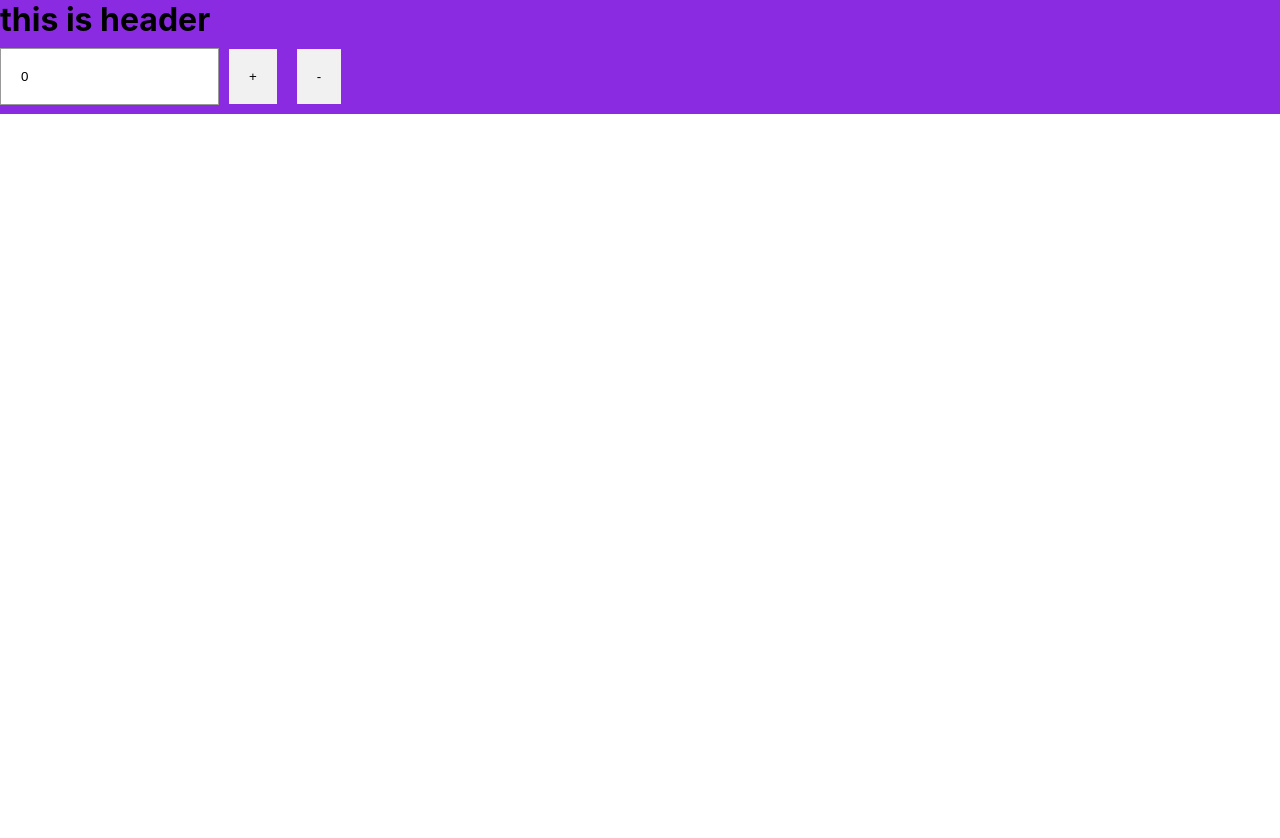
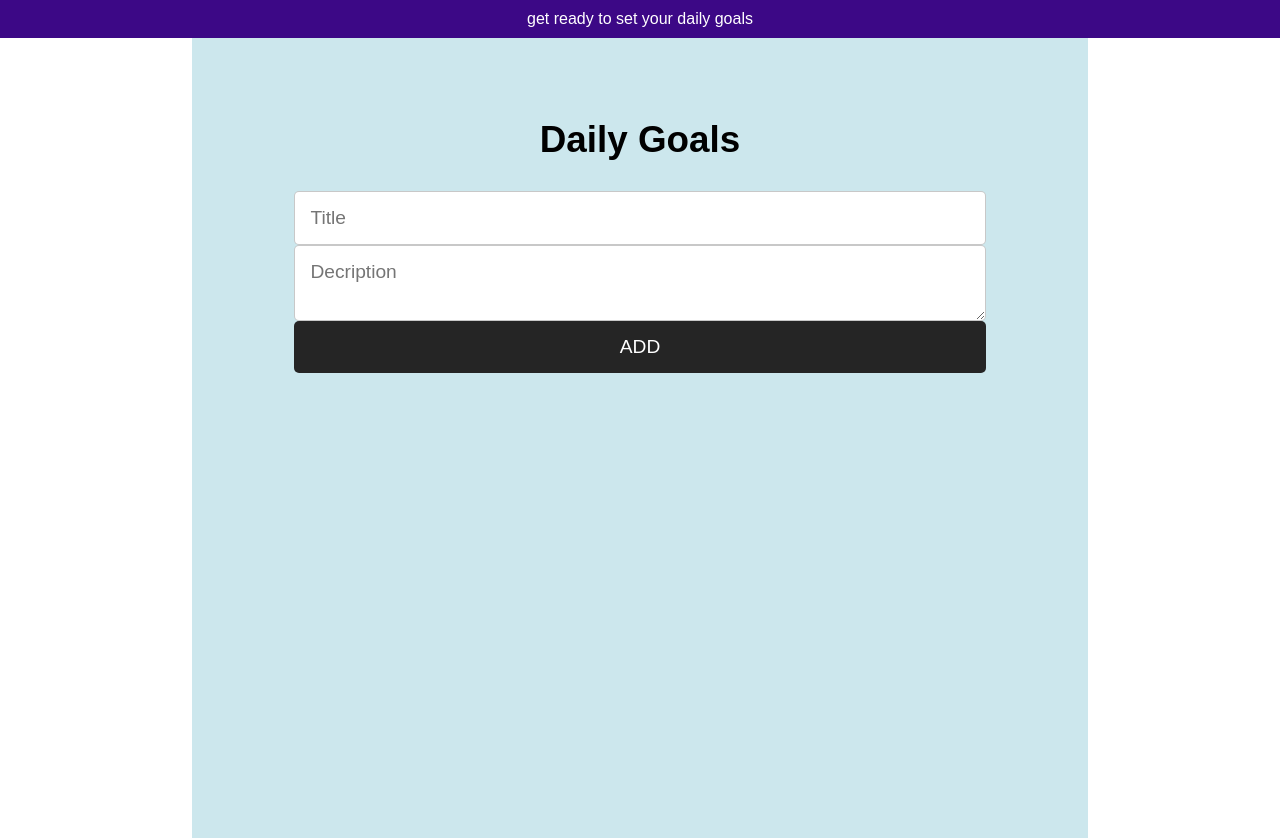
Before and after one commit to Shaikhatif17/ToDOList, a React (Create React App) app: page / in a window 1280 px wide. Before the commit the page ends 800 px from the top, so only its background shows below. Built offline with nearby package versions, Linux system fonts and the light colour scheme.

Commit message:
added form

```diff
--- a/src/App.css
+++ b/src/App.css
@@ -1,4 +1,46 @@
-*{
+* {
   margin: 0;
   padding: 0;
+  font-family: " roboto", sans-serif;
 }
+
+@import url("https://fonts.googleapis.com/css2?family=Open+Sans:ital,wght@0,300;0,400;1,300&family=Roboto:ital@1&display=swap");
+
+nav {
+  background-color: rgb(60, 8, 134);
+  color: white;
+  padding: 10px;
+  text-align: center;
+}
+.container {
+  background-color: rgb(204, 231, 237);
+  width: 70%;
+  margin: auto;
+  min-height: 100vh;
+  padding: 4vmax 8vmax;
+  box-sizing: border-box;
+}
+.container > form {
+  display: flex;
+  flex-direction: column;
+}
+.container h1{
+  text-align: center;
+  margin:30px ;
+  font-size: 2.3rem;
+}
+
+input,
+textarea,
+button {
+  padding: 15px;
+  border: 1px solid rgba(0, 0, 0, 0.214);
+  border-radius: 5px;
+  font-size:1.2rem ;
+}
+button {
+  border: none;
+  cursor: pointer;
+  background-color: rgb(37,37,37);
+  color: white;
+}
--- a/src/Components/Header.css
+++ /dev/null
@@ -1,4 +0,0 @@
-div{
-    background-color: blueviolet;
-
-}
--- a/src/Components/Header.js
+++ b/src/Components/Header.js
@@ -1,10 +1,10 @@
 import React from 'react';
-import "./Header.css";
+
 
 const Header = () => {
   return (
     <div>
-      <h1>this is header</h1>
+     <nav>get ready to set your daily goals</nav>
 
     </div>
   )
--- a/src/Components/Home.js
+++ b/src/Components/Home.js
@@ -1,39 +1,18 @@
-import React , {useState} from "react";
+import React  from "react";
 
 
 const Home = () => {
-    const [inputValue, setInputValue]= useState(0);
 
-const increment=()=>{
-setInputValue(inputValue + 1);
-};
-const decrement=()=>{
-    setInputValue( inputValue - 1);
-}
-
-    const btnStyle={
-        padding :"20px",
-        border: "none",
-        backgroundColor:"#f1f1f1",
-        margin:"10px"
-
-    }
 
 
   return (
-    <div>
-      <input
-        style={{ padding: 20, border: "1px solid rgba(0,0,0,0.4)" }}
-        type="number"
-        placeholder="enter something"
-        value={inputValue}
-        readOnly
+    <div className="container">
+        <h1>Daily Goals</h1>
+        <form > <input type="text" placeholder="Title" />
+        <textarea placeholder="Decription" ></textarea>
+        <button type="submit">ADD</button>
+        </form>
 
-
-
-      />
-      <button style={btnStyle} onClick={increment}>+</button>
-      <button style={btnStyle} onClick={decrement}>-</button>
     </div>
   );
 };
```
